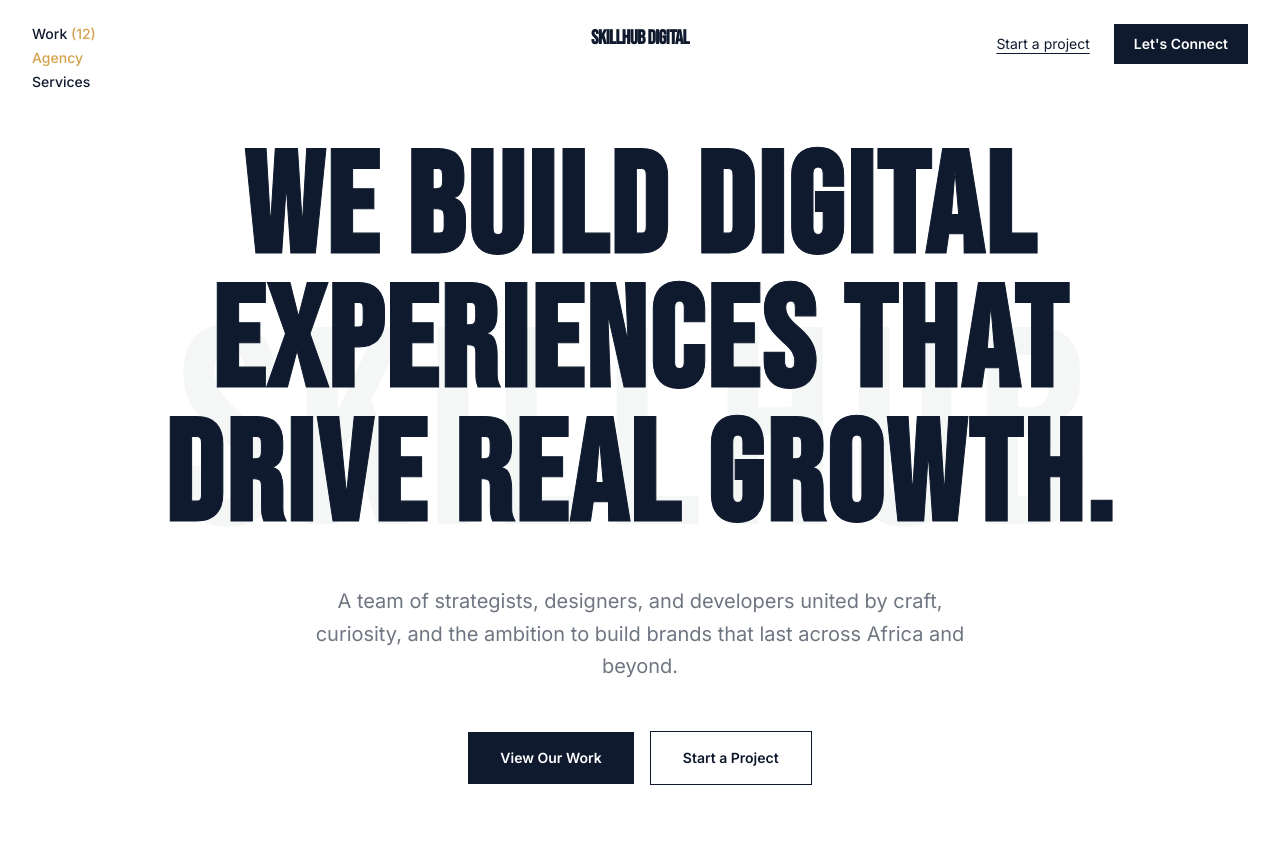
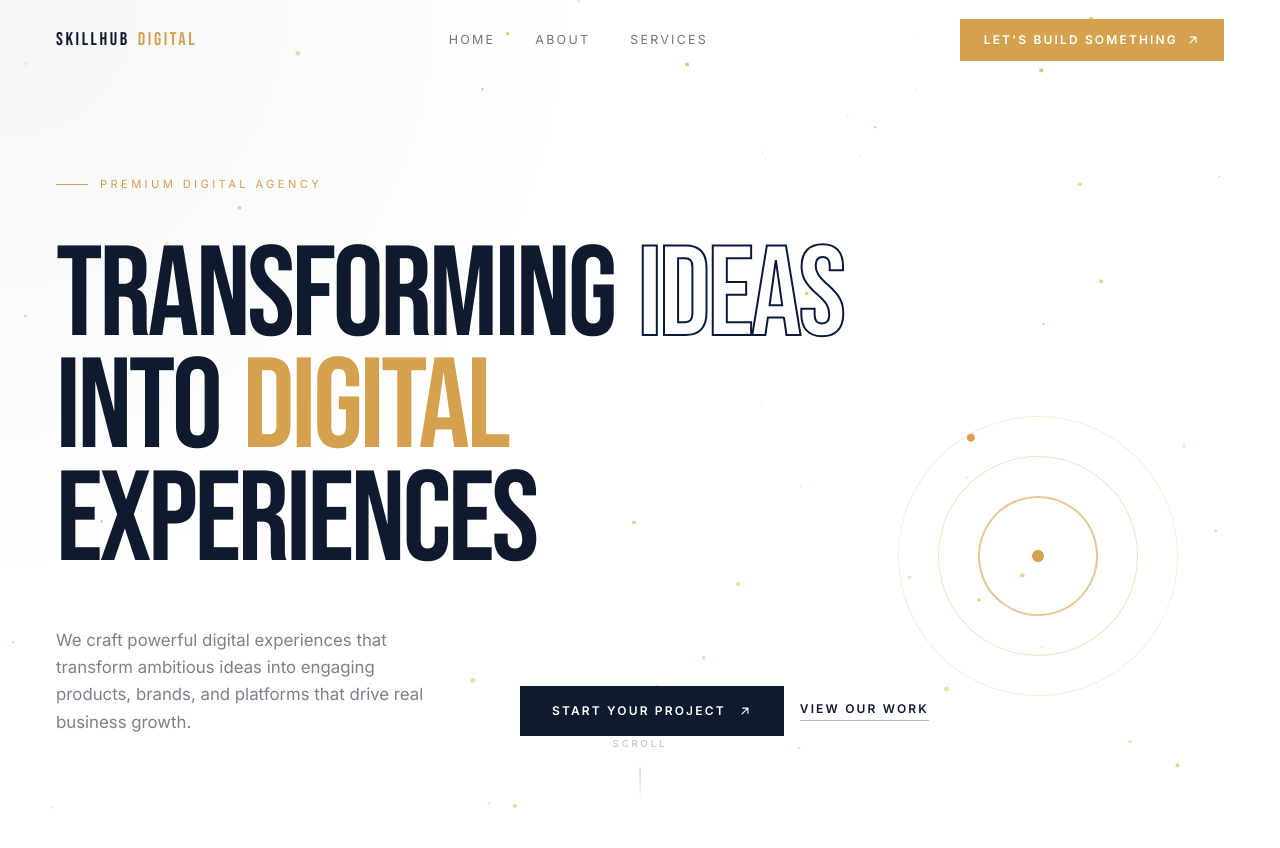
Before and after one commit to kattdevs/SHDA, a Next.js app in the folder skillhub-digital-agency/: page / in a window 1280 px wide. Shown: the top 848 px of the page. Built offline with nearby package versions, Linux system fonts and the light colour scheme.

Commit message:
ebuild Navbar and Hero with editorial layout, gold particles and ring animation

```diff
--- a/skillhub-digital-agency/src/components/Hero.tsx
+++ b/skillhub-digital-agency/src/components/Hero.tsx
@@ -1,106 +1,276 @@
 'use client'
 
-import { motion } from 'framer-motion'
-import { useEffect, useState } from 'react'
+import { useEffect, useRef } from 'react'
+import { motion, useMotionValue, useTransform, animate } from 'framer-motion'
+import Link from 'next/link'
 
-const fullText = "WE BUILD DIGITAL EXPERIENCES THAT DRIVE REAL GROWTH."
+// --- Gold particle canvas ---
+function GoldParticles() {
+  const canvasRef = useRef<HTMLCanvasElement>(null)
 
-const fadeUp = {
-  hidden: { opacity: 0, y: 30 },
-  show: {
-    opacity: 1,
-    y: 0,
-    transition: { duration: 0.8, ease: [0.22, 1, 0.36, 1] as const },
-  },
+  useEffect(() => {
+    const canvas = canvasRef.current
+    if (!canvas) return
+    const ctx = canvas.getContext('2d')
+    if (!ctx) return
+
+    let animId: number
+    const W = canvas.offsetWidth
+    const H = canvas.offsetHeight
+    canvas.width = W
+    canvas.height = H
+
+    const COUNT = 55
+    const particles = Array.from({ length: COUNT }, () => ({
+      x: Math.random() * W,
+      y: Math.random() * H,
+      r: Math.random() * 2.2 + 0.4,
+      vx: (Math.random() - 0.5) * 0.35,
+      vy: (Math.random() - 0.5) * 0.35,
+      alpha: Math.random() * 0.6 + 0.2,
+    }))
+
+    const draw = () => {
+      ctx.clearRect(0, 0, W, H)
+      for (const p of particles) {
+        ctx.beginPath()
+        ctx.arc(p.x, p.y, p.r, 0, Math.PI * 2)
+        ctx.fillStyle = `rgba(212, 175, 55, ${p.alpha})`
+        ctx.fill()
+        p.x += p.vx
+        p.y += p.vy
+        if (p.x < 0 || p.x > W) p.vx *= -1
+        if (p.y < 0 || p.y > H) p.vy *= -1
+      }
+      animId = requestAnimationFrame(draw)
     }
 
-export default function Hero() {
-  const [displayed, setDisplayed] = useState('')
-  const [done, setDone] = useState(false)
-
-  useEffect(() => {
-    let i = 0
-    const interval = setInterval(() => {
-      i++
-      setDisplayed(fullText.slice(0, i))
-      if (i >= fullText.length) {
-        clearInterval(interval)
-        setDone(true)
-      }
-    }, 38)
-    return () => clearInterval(interval)
+    draw()
+    return () => cancelAnimationFrame(animId)
   }, [])
 
   return (
-    <section className="relative min-h-screen bg-white flex flex-col items-center justify-center pt-36 pb-24 px-6 text-center overflow-hidden">
+    <canvas
+      ref={canvasRef}
+      className="absolute inset-0 w-full h-full pointer-events-none"
+      aria-hidden="true"
+    />
+  )
+}
 
-      {/* Watermark */}
+// --- Animated gold ring ---
+function GoldRing() {
+  return (
+    <motion.div
+      className="absolute right-[8%] top-1/2 -translate-y-1/2 hidden lg:block"
+      initial={{ opacity: 0, scale: 0.8 }}
+      animate={{ opacity: 1, scale: 1 }}
+      transition={{ duration: 1.2, delay: 1.4, ease: [0.22, 1, 0.36, 1] }}
+    >
+      <motion.div
+        animate={{ rotate: 360 }}
+        transition={{ duration: 18, repeat: Infinity, ease: 'linear' }}
+        className="w-[280px] h-[280px] rounded-full border border-gold/20 flex items-center justify-center"
+      >
+        <motion.div
+          animate={{ rotate: -360 }}
+          transition={{ duration: 12, repeat: Infinity, ease: 'linear' }}
+          className="w-[200px] h-[200px] rounded-full border border-gold/30 flex items-center justify-center"
+        >
+          <div className="w-[120px] h-[120px] rounded-full border-2 border-gold/60 flex items-center justify-center">
+            <div className="w-3 h-3 rounded-full bg-gold" />
+          </div>
+        </motion.div>
+      </motion.div>
+
+      {/* Orbiting dot */}
+      <motion.div
+        className="absolute top-0 left-1/2 -translate-x-1/2 w-2 h-2 rounded-full bg-gold"
+        animate={{ rotate: 360 }}
+        transition={{ duration: 6, repeat: Infinity, ease: 'linear' }}
+        style={{ transformOrigin: '0 140px' }}
+      />
+    </motion.div>
+  )
+}
+
+// --- Word reveal animation ---
+const wordVariants = {
+  hidden: { opacity: 0, y: 60, skewY: 4 },
+  show: (i: number) => ({
+    opacity: 1,
+    y: 0,
+    skewY: 0,
+    transition: {
+      duration: 0.9,
+      delay: i * 0.08,
+      ease: [0.22, 1, 0.36, 1] as const,
+    },
+  }),
+}
+
+const line1 = ['Transforming', 'Ideas']
+const line2 = ['Into', 'Digital']
+const line3 = ['Experiences']
+
+export default function Hero() {
+  return (
+    <section className="relative min-h-screen bg-white flex flex-col justify-center overflow-hidden pt-20">
+
+      {/* Subtle navy gradient top-left */}
       <div
-        className="absolute inset-0 flex items-center justify-center pointer-events-none select-none"
+        className="absolute top-0 left-0 w-[600px] h-[600px] pointer-events-none"
+        style={{
+          background: 'radial-gradient(ellipse at top left, rgba(7,26,61,0.04) 0%, transparent 70%)',
+        }}
         aria-hidden="true"
-      >
-        <span
-          className="font-display uppercase text-navy/[0.04] whitespace-nowrap"
-          style={{ fontSize: 'clamp(8rem, 22vw, 20rem)', letterSpacing: '0.05em' }}
-        >
-          SKILLHUB
-        </span>
+      />
+
+      {/* Gold particles */}
+      <div className="absolute inset-0 pointer-events-none" aria-hidden="true">
+        <GoldParticles />
       </div>
 
-      {/* Content */}
-      <div className="relative z-10 max-w-5xl mx-auto">
+      {/* Rotating rings */}
+      <GoldRing />
 
-        {/* Headline — typewriter */}
-        <h1
-          className="font-display text-navy uppercase leading-[0.95] tracking-wide"
-          style={{
-            fontSize: 'clamp(4rem, 11vw, 10rem)',
-            fontWeight: 900,
-            WebkitTextStroke: '1px #0F1A2E',
-          }}
+      {/* Main content */}
+      <div className="relative z-10 max-w-[1400px] mx-auto px-8 md:px-14 w-full py-24">
+
+        {/* Eyebrow */}
+        <motion.div
+          initial={{ opacity: 0, x: -20 }}
+          animate={{ opacity: 1, x: 0 }}
+          transition={{ duration: 0.7, delay: 0.2 }}
+          className="flex items-center gap-3 mb-12"
         >
-          {displayed}
-          {!done && (
+          <div className="w-8 h-[1px] bg-gold" />
+          <span className="font-body text-[0.7rem] uppercase tracking-[0.3em] text-gold">
+            Premium Digital Agency
+          </span>
+        </motion.div>
+
+        {/* Headline */}
+        <h1 className="font-display uppercase leading-[0.88] tracking-tight mb-12 max-w-[900px]"
+          style={{ fontSize: 'clamp(3.8rem, 10vw, 9.5rem)' }}
+        >
+          {/* Line 1 */}
+          <span className="block overflow-hidden">
+            {line1.map((word, i) => (
               <motion.span
-              animate={{ opacity: [1, 0] }}
-              transition={{ repeat: Infinity, duration: 0.5 }}
-              className="inline-block w-[4px] h-[0.85em] bg-gold align-middle ml-1"
-            />
-          )}
+                key={word}
+                custom={i}
+                variants={wordVariants}
+                initial="hidden"
+                animate="show"
+                className={`inline-block mr-[0.18em] ${
+                  word === 'Ideas'
+                    ? 'text-transparent'
+                    : 'text-navy'
+                }`}
+                style={
+                  word === 'Ideas'
+                    ? { WebkitTextStroke: '2px #071A3D' }
+                    : {}
+                }
+              >
+                {word}
+              </motion.span>
+            ))}
+          </span>
+
+          {/* Line 2 */}
+          <span className="block overflow-hidden">
+            {line2.map((word, i) => (
+              <motion.span
+                key={word}
+                custom={i + line1.length}
+                variants={wordVariants}
+                initial="hidden"
+                animate="show"
+                className={`inline-block mr-[0.18em] ${
+                  word === 'Digital' ? 'text-gold' : 'text-navy'
+                }`}
+              >
+                {word}
+              </motion.span>
+            ))}
+          </span>
+
+          {/* Line 3 */}
+          <span className="block overflow-hidden">
+            {line3.map((word, i) => (
+              <motion.span
+                key={word}
+                custom={i + line1.length + line2.length}
+                variants={wordVariants}
+                initial="hidden"
+                animate="show"
+                className="inline-block mr-[0.18em] text-navy"
+              >
+                {word}
+              </motion.span>
+            ))}
+          </span>
         </h1>
 
-        {/* Subheading */}
+        {/* Supporting copy + CTAs side by side */}
+        <div className="flex flex-col md:flex-row md:items-end gap-10 md:gap-20 max-w-[900px]">
+
+          {/* Copy */}
           <motion.p
-          initial="hidden"
-          animate={done ? 'show' : 'hidden'}
-          variants={fadeUp}
-          className="font-body text-navy/60 max-w-2xl mx-auto leading-relaxed mt-10"
-          style={{ fontSize: 'clamp(1rem, 2vw, 1.25rem)' }}
+            initial={{ opacity: 0, y: 24 }}
+            animate={{ opacity: 1, y: 0 }}
+            transition={{ duration: 0.8, delay: 1.0, ease: [0.22, 1, 0.36, 1] }}
+            className="font-body text-navy/55 leading-relaxed max-w-sm"
+            style={{ fontSize: 'clamp(0.9rem, 1.5vw, 1.05rem)' }}
           >
-          A team of strategists, designers, and developers united by craft,
-          curiosity, and the ambition to build brands that last across Africa
-          and beyond.
+            We craft powerful digital experiences that transform ambitious ideas
+            into engaging products, brands, and platforms that drive real
+            business growth.
           </motion.p>
 
           {/* CTAs */}
           <motion.div
-          initial="hidden"
-          animate={done ? 'show' : 'hidden'}
-          variants={fadeUp}
-          className="mt-12 flex flex-wrap items-center justify-center gap-4"
+            initial={{ opacity: 0, y: 24 }}
+            animate={{ opacity: 1, y: 0 }}
+            transition={{ duration: 0.8, delay: 1.15, ease: [0.22, 1, 0.36, 1] }}
+            className="flex flex-wrap items-center gap-4 flex-shrink-0"
           >
-          <a
+            <Link
+              href="/contact"
+              className="group inline-flex items-center gap-3 bg-navy text-white font-body text-[0.75rem] uppercase tracking-[0.18em] font-semibold px-8 py-4 hover:bg-gold transition-colors duration-300"
+            >
+              Start Your Project
+              <svg
+                width="14" height="14" viewBox="0 0 24 24" fill="none"
+                className="stroke-white transition-transform duration-300 group-hover:translate-x-1"
+              >
+                <path d="M7 17L17 7M17 7H8M17 7V16" strokeWidth="2" strokeLinecap="round" strokeLinejoin="round" />
+              </svg>
+            </Link>
+            <Link
               href="/work"
-            className="bg-navy text-white font-body text-sm font-semibold px-8 py-4 hover:bg-gold transition-colors duration-300"
+              className="inline-flex items-center gap-2 font-body text-[0.75rem] uppercase tracking-[0.18em] font-semibold text-navy border-b border-navy/30 pb-0.5 hover:border-gold hover:text-gold transition-colors duration-300"
             >
               View Our Work
-          </a>
-          <a
-            href="/contact"
-            className="border border-navy text-navy font-body text-sm font-semibold px-8 py-4 hover:bg-navy hover:text-white transition-colors duration-300"
+            </Link>
+          </motion.div>
+        </div>
+
+        {/* Bottom scroll indicator */}
+        <motion.div
+          initial={{ opacity: 0 }}
+          animate={{ opacity: 1 }}
+          transition={{ duration: 1, delay: 1.8 }}
+          className="absolute bottom-10 left-1/2 -translate-x-1/2 flex flex-col items-center gap-2"
         >
-            Start a Project
-          </a>
+          <span className="font-body text-[0.6rem] uppercase tracking-[0.3em] text-navy/30">Scroll</span>
+          <motion.div
+            animate={{ y: [0, 8, 0] }}
+            transition={{ duration: 1.6, repeat: Infinity, ease: 'easeInOut' }}
+            className="w-[1px] h-8 bg-gradient-to-b from-navy/30 to-transparent"
+          />
         </motion.div>
       </div>
     </section>
--- a/skillhub-digital-agency/src/components/Navbar.tsx
+++ b/skillhub-digital-agency/src/components/Navbar.tsx
@@ -1,49 +1,82 @@
 'use client'
+
+import { useEffect, useState } from 'react'
 import { motion } from 'framer-motion'
 import Link from 'next/link'
 
+const navLinks = [
+  { label: 'Home', href: '/' },
+  { label: 'About', href: '/about' },
+  { label: 'Services', href: '/services' },
+]
+
 export default function Navbar() {
+  const [scrolled, setScrolled] = useState(false)
+
+  useEffect(() => {
+    const onScroll = () => setScrolled(window.scrollY > 40)
+    window.addEventListener('scroll', onScroll)
+    return () => window.removeEventListener('scroll', onScroll)
+  }, [])
+
   return (
     <motion.header
-      initial={{ opacity: 0, y: -20 }}
+      initial={{ opacity: 0, y: -16 }}
       animate={{ opacity: 1, y: 0 }}
-      transition={{ duration: 0.6, ease: 'easeOut' }}
-      className="fixed top-0 left-0 right-0 z-50 bg-white px-8 py-6 flex items-start justify-between"
+      transition={{ duration: 0.8, ease: [0.22, 1, 0.36, 1] }}
+      className={`fixed top-0 left-0 right-0 z-50 transition-all duration-500 ${
+        scrolled
+          ? 'bg-white/90 backdrop-blur-md shadow-[0_1px_0_rgba(7,26,61,0.08)]'
+          : 'bg-transparent'
+      }`}
     >
-      {/* Left — stacked nav links */}
-      <nav className="flex flex-col gap-1 text-sm font-medium font-body text-navy">
-        <Link href="/work" className="hover:text-gold transition-colors">
-          Work <span className="text-gold">(12)</span>
+      <div className="max-w-[1400px] mx-auto px-8 md:px-14 h-20 flex items-center justify-between">
+
+        {/* Left — Wordmark */}
+        <Link href="/" className="group flex items-center gap-2">
+          <span
+            className="font-display text-[1.15rem] tracking-[0.12em] uppercase text-navy"
+            style={{ letterSpacing: '0.14em' }}
+          >
+            SkillHub
+          </span>
+          <span
+            className="font-display text-[1.15rem] tracking-[0.12em] uppercase text-gold"
+            style={{ letterSpacing: '0.14em' }}
+          >
+            Digital
+          </span>
         </Link>
-        <Link href="/agency" className="text-gold hover:opacity-75 transition-opacity">
-          Agency
-        </Link>
-        <Link href="/services" className="hover:text-gold transition-colors">
-          Services
-        </Link>
-      </nav>
 
-      {/* Center — logo */}
-      <Link
-        href="/"
-        className="absolute left-1/2 -translate-x-1/2 top-6 font-display text-xl font-black tracking-tight text-navy hover:text-gold transition-colors"
-      >
-        SkillHub Digital
-      </Link>
+        {/* Center — Nav links */}
+        <nav className="hidden md:flex items-center gap-10">
+          {navLinks.map((link) => (
+            <Link
+              key={link.label}
+              href={link.href}
+              className="relative font-body text-[0.78rem] uppercase tracking-[0.18em] text-navy/60 hover:text-navy transition-colors duration-300 group"
+            >
+              {link.label}
+              <span className="absolute -bottom-1 left-0 w-0 h-[1px] bg-gold group-hover:w-full transition-all duration-300" />
+            </Link>
+          ))}
+        </nav>
 
-      {/* Right — CTA */}
-      <div className="flex items-center gap-6">
+        {/* Right — CTA */}
         <Link
           href="/contact"
-          className="text-sm font-body text-navy underline underline-offset-4 hover:text-gold transition-colors hidden md:block"
+          className="hidden md:inline-flex items-center gap-2 bg-gold text-white font-body text-[0.75rem] uppercase tracking-[0.18em] font-semibold px-6 py-3 hover:bg-navy transition-colors duration-300 group"
         >
-          Start a project
-        </Link>
-        <Link
-          href="/contact"
-          className="bg-navy text-white text-sm font-semibold font-body px-5 py-2.5 hover:bg-gold transition-colors duration-300"
-        >
-          Let's Connect
+          Let&apos;s Build Something
+          <svg
+            width="14"
+            height="14"
+            viewBox="0 0 24 24"
+            fill="none"
+            className="stroke-white transition-transform duration-300 group-hover:translate-x-1"
+          >
+            <path d="M7 17L17 7M17 7H8M17 7V16" strokeWidth="2" strokeLinecap="round" strokeLinejoin="round" />
+          </svg>
         </Link>
       </div>
     </motion.header>
```
Lines whose indentation alone changed are shown as unchanged.
